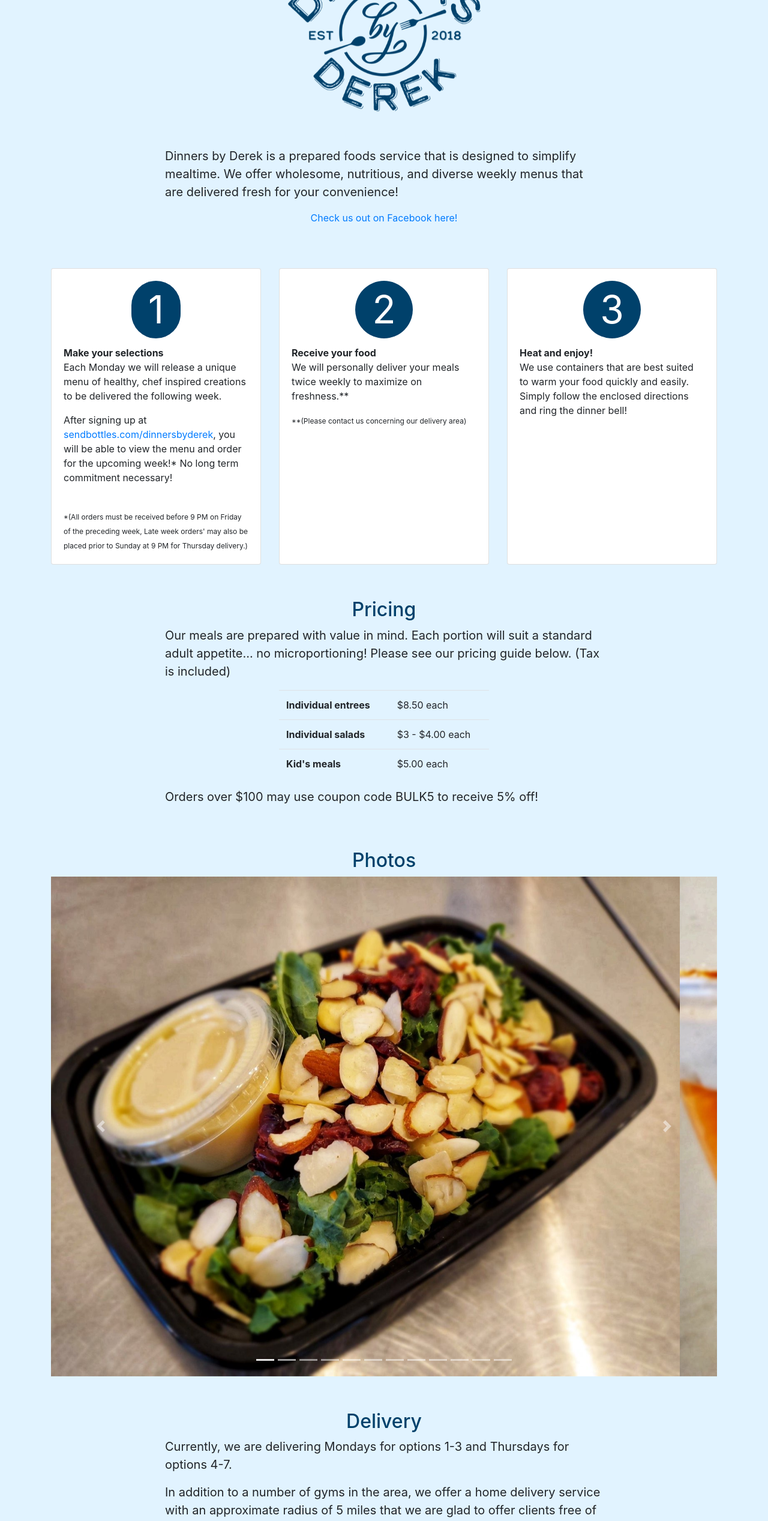
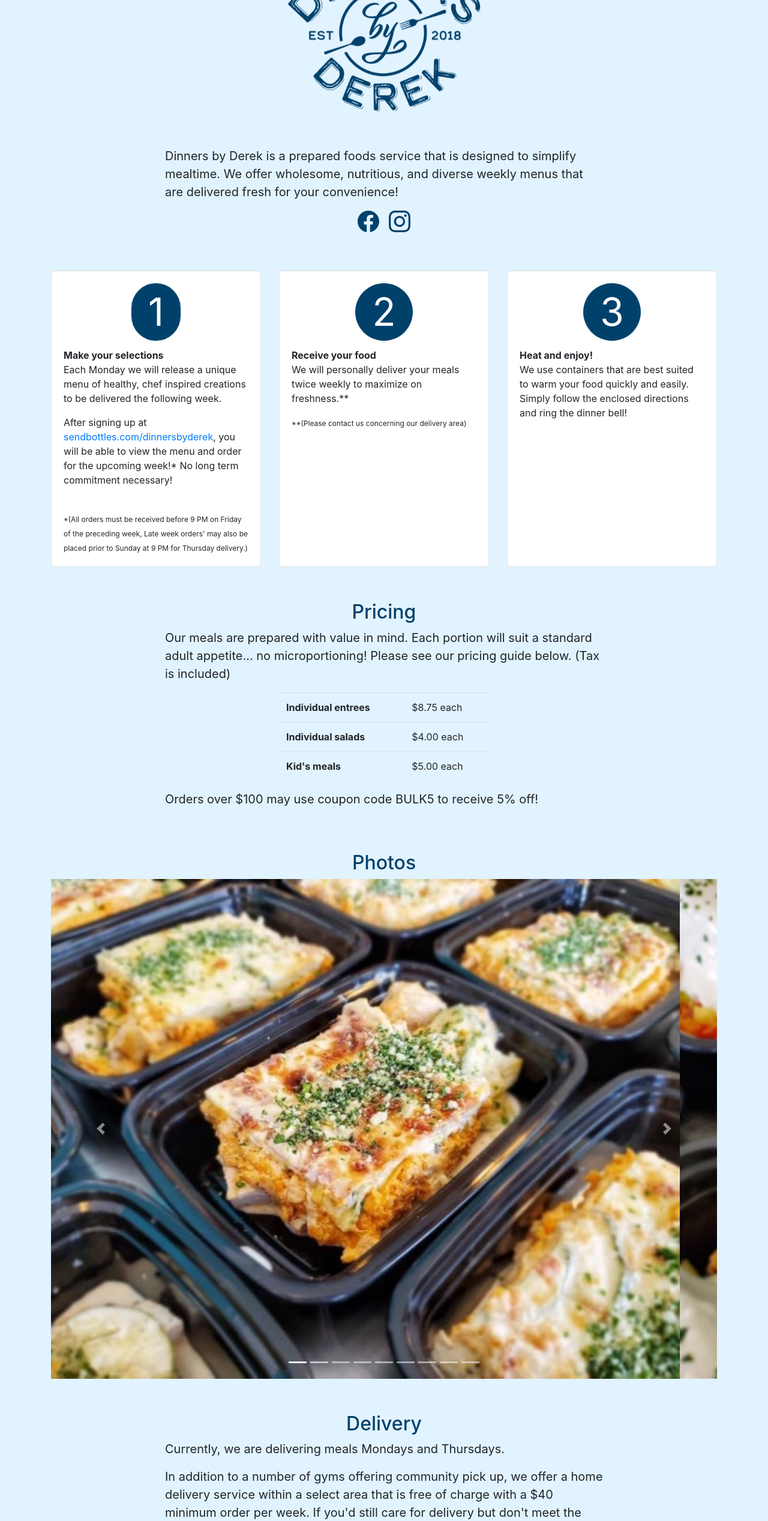
Before and after one commit to hornsbym/DBD_ReactApp, a React (Create React App) app: page / in a window 1280 px wide. Shown: the part 234-2769 px from the top of the page at 60% size. Built offline with nearby package versions, Linux system fonts and the light colour scheme.

Commit message:
Updated website content

```diff
--- a/package.json
+++ b/package.json
@@ -8,6 +8,7 @@
     "react": "^16.9.0",
     "react-bootstrap": "^1.0.0-beta.16",
     "react-dom": "^16.9.0",
+    "react-icons": "^4.4.0",
     "react-router-dom": "^5.0.1",
     "react-scripts": "^3.4.1"
   },
--- a/src/Pages/Index/Delivery/Delivery.jsx
+++ b/src/Pages/Index/Delivery/Delivery.jsx
@@ -11,19 +11,12 @@
                 </div>
                 <div className="row justify-content-center">
                     <p className="info_paragraphs col-md-8">
-                        Currently, we are delivering Mondays for options 1-3 and Thursdays for options 4-7.
+                        Currently, we are delivering meals Mondays and Thursdays.
                     </p>
                 </div>
                 <div className="row justify-content-center">
                     <p className="info_paragraphs col-md-8">
-                        In addition to a number of gyms in the area, we offer a home delivery service with an approximate
-                        radius of 5 miles that we are glad to offer clients free of charge with a $40 minimum order per week.
-                        If you'd still care for delivery but don't meet the minimum, we will politely assess a $5.00 fee (excludes gym and school delivery).
-                        Local pickup at our facility in Flowery Branch is always welcome at no cost.
-                    </p>
-                    <p className="info_paragraphs col-md-8">
-                        Please visit our order page at <a href="https://sendbottles.com/dinnersbyderek"
-                        target="_blank" rel="noopener noreferrer">sendbottles.com/dinnersbyderek</a>.
+                    In addition to a number of gyms offering community pick up, we offer a home delivery service within a select area that is free of charge with a $40 minimum order per week. If you'd still care for delivery but don't meet the minimum, we will politely assess a $5.00 fee (excludes gym and school delivery). We are not offering pick up from our facility at this time.
                     </p>
                 </div>
             </div>
--- a/src/Pages/Index/Intro/Intro.css
+++ b/src/Pages/Index/Intro/Intro.css
@@ -1,3 +1,9 @@
 img {
     width: 100%;
 }
+
+.social_icon
+{
+    size: 36;
+    color: #00416b
+}
--- a/src/Pages/Index/Intro/Intro.jsx
+++ b/src/Pages/Index/Intro/Intro.jsx
@@ -1,6 +1,7 @@
 import React from "react"
 import logo from "./logo.png"
 import "./Intro.css"
+import {BsFacebook, BsInstagram} from "react-icons/bs"
 
 class Intro extends React.Component {
     render() {
@@ -18,10 +19,14 @@
                             are delivered fresh for your convenience!
                         </p>
                     </div>
-                    <div className="row justify-content-center">
-                        <p>
-                            <a href="https://www.facebook.com/ChefDerekDouglas/">Check us out on Facebook here!</a>
-                        </p>
+                    <div className="row justify-content-center pb-2">
+                        <a className="social_icon" target="__blank" href="https://www.facebook.com/ChefDerekDouglas">
+                            <BsFacebook size={36}/>
+                        </a>
+                        <div style={{width:'1rem'}}/>
+                        <a className="social_icon" target="__blank" href="https://www.instagram.com/dinnersbyderek/">
+                            <BsInstagram size={36}/>
+                        </a>
                     </div>
                 </div>
         )
--- a/src/Pages/Index/Order/Order.jsx
+++ b/src/Pages/Index/Order/Order.jsx
@@ -13,16 +13,9 @@
                 </div>
                 <div className="row justify-content-center">
                     <p className="info_paragraphs col-md-8">
-                        General inquiries are welcome anytime! We're happy to talk about our food and service day or night.
-                    </p>
+                    To place an order, please visit our order page at <a href="https://www.sendbottles.com/dinnersbyderek">sendbottles.com/dinnersbyderek</a></p>
                 </div>
-                <div className="row justify-content-center">
-                    <p className="info_paragraphs col-md-8">
-                        To place an order via text or email, simply let us know which entrees you'd care to enjoy and the
-                        quantity of each. We will reach out to you at our earliest convenience to confirm and establish a
-                        delivery location as well as a payment method.</p>
-                </div>
-                <div className="row justify-content-center">
+                {/* <div className="row justify-content-center">
                     <div className="table-responsive col-md-4">
                         <table className="table">
                             <tbody>
@@ -35,7 +28,7 @@
                             </tbody>
                         </table>
                     </div>
-                </div>
+                </div> */}
             </div>
         )
     }
--- a/src/Pages/Index/Photos/Photos.jsx
+++ b/src/Pages/Index/Photos/Photos.jsx
@@ -1,9 +1,6 @@
 import React from 'react'
 import { Carousel } from 'react-bootstrap'
 
-import photo1 from "./img/IMG-4766.JPG"
-import photo2 from "./img/IMG-4767.JPG"
-import photo3 from "./img/IMG-4768.JPG"
 import photo4 from "./img/IMG-4769.JPG"
 import photo5 from "./img/IMG-4770.JPG"
 import photo6 from "./img/IMG-4771.JPG"
@@ -25,15 +22,7 @@
                     </header>
                 </div>
                 <Carousel>
-                    <Carousel.Item>
-                        <img src={photo1} className="d-block w-100" alt=""/>
-                    </Carousel.Item>
-                    <Carousel.Item>
-                        <img src={photo2} className="d-block w-100" alt=""/>
-                    </Carousel.Item>
-                    <Carousel.Item>
-                        <img src={photo3} className="d-block w-100" alt=""/>
-                    </Carousel.Item>
+
                     <Carousel.Item>
                         <img src={photo4} className="d-block w-100" alt=""/>
                     </Carousel.Item>
--- a/src/Pages/Index/Pricing/Pricing.jsx
+++ b/src/Pages/Index/Pricing/Pricing.jsx
@@ -24,11 +24,11 @@
               <tbody>
                 <tr>
                   <th>Individual entrees</th>
-                  <td>$8.50 each</td>
+                  <td>$8.75 each</td>
                 </tr>
                 <tr>
                   <th>Individual salads</th>
-                  <td>$3 - $4.00 each</td>
+                  <td>$4.00 each</td>
                 </tr>
                 <tr>
                   <th>Kid's meals</th>
```
Also changed, not shown: 1 other file (tests, documents, lock files or other folders).
